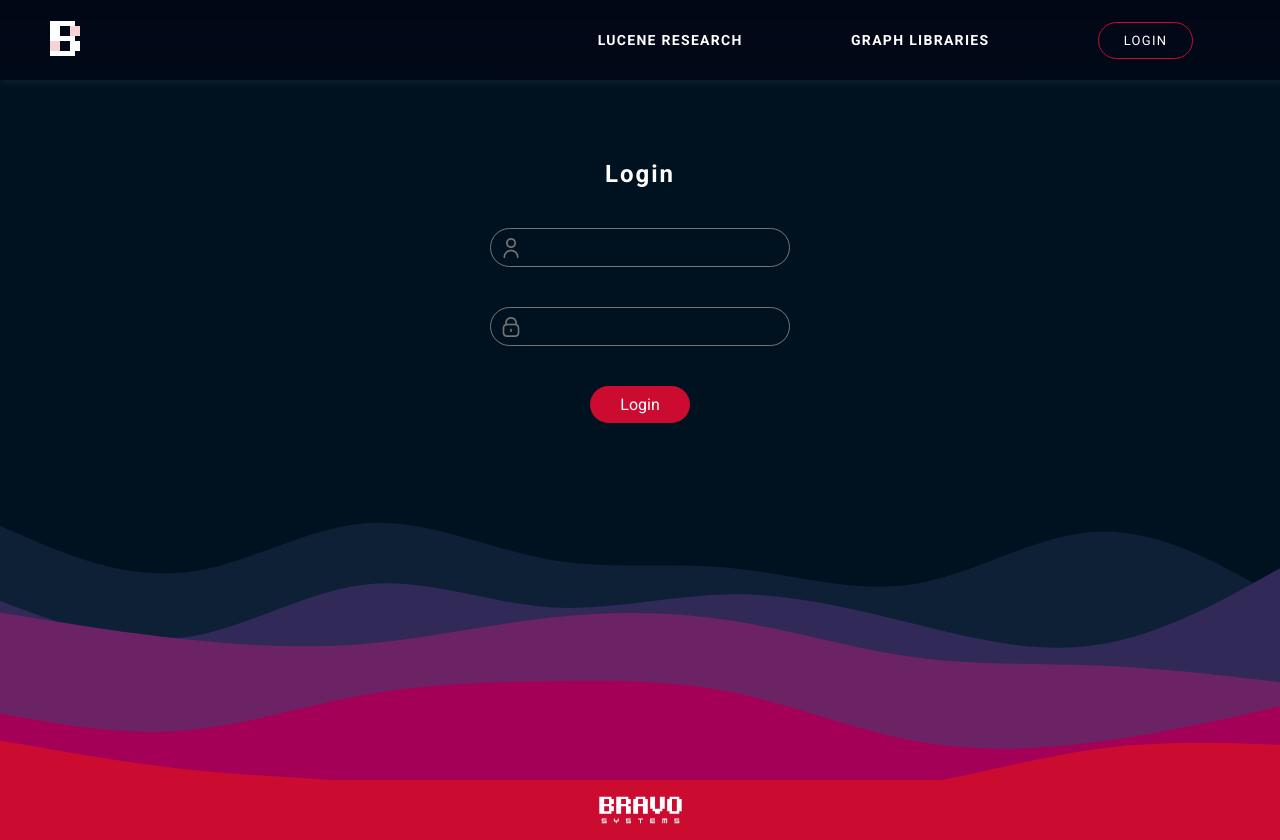
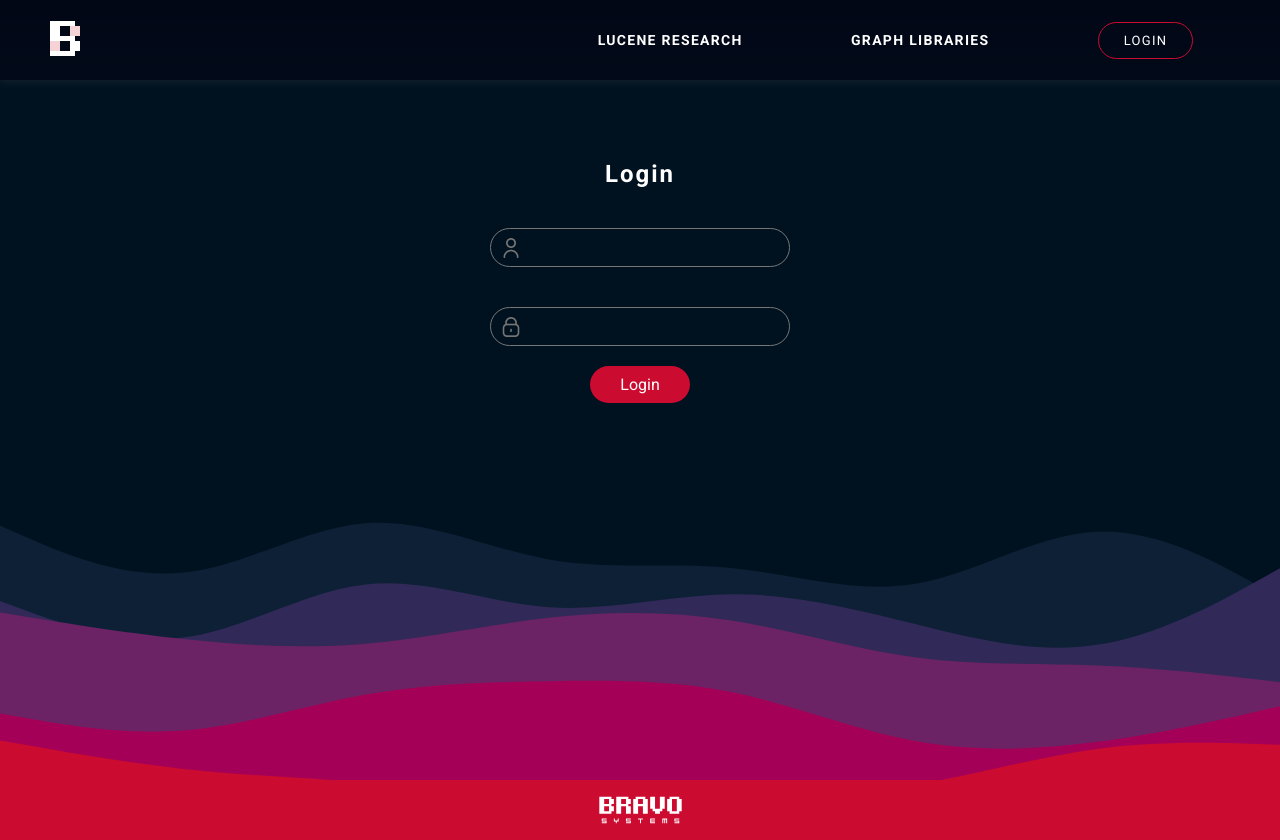
Before and after one commit to MilicaMilakovic/internship-research, a React (Create React App) app in the folder lucene-research/movies/: page /login in a window 1280 px wide. Built offline with nearby package versions, Linux system fonts and the light colour scheme.

Commit message:
Button Component added

```diff
--- a/lucene-research/movies/package.json
+++ b/lucene-research/movies/package.json
@@ -19,6 +19,7 @@
     "react": "^18.2.0",
     "react-chartjs-2": "^4.2.0",
     "react-dom": "^18.2.0",
+    "react-query": "^4.0.0",
     "react-redux": "^8.0.2",
     "react-router-dom": "^6.3.0",
     "react-scripts": "5.0.1",
@@ -49,5 +50,8 @@
       "last 1 firefox version",
       "last 1 safari version"
     ]
+  },
+  "devDependencies": {
+    "@types/react-query": "^1.2.9"
   }
 }
--- a/lucene-research/movies/src/App.tsx
+++ b/lucene-research/movies/src/App.tsx
@@ -4,15 +4,32 @@ import Graphs from "./pages/Graphs/Graphs";
 import { Route, Routes } from "react-router-dom";
 import Header from "./components/Layout/Header";
 import Login from "./pages/Login/Login";
-import PrivateRoute from "./components/PrivateRoute";
+import PrivateRoute from "./components/Route/PrivateRoute";
+import { QueryClient, QueryClientProvider } from "react-query";
 
 function App() {
+  const queryClient = new QueryClient();
   return (
     <div className="App">
       <Header />
       <Routes>
-        <Route path="/" element={<Movies />}></Route>
-        <Route path="lucene" element={<Movies />}></Route>
+        <Route
+          path="/"
+          element={
+            <QueryClientProvider client={queryClient}>
+              <Movies />
+            </QueryClientProvider>
+          }
+        ></Route>
+
+        <Route
+          path="lucene"
+          element={
+            <QueryClientProvider client={queryClient}>
+              <Movies />
+            </QueryClientProvider>
+          }
+        ></Route>
         <Route
           path="graphs"
           element={
--- a/lucene-research/movies/src/components/Layout/Header.tsx
+++ b/lucene-research/movies/src/components/Layout/Header.tsx
@@ -1,11 +1,13 @@
 import styles from "./Header.module.css";
-import { Link, NavLink } from "react-router-dom";
+import { Link, NavLink, useNavigate } from "react-router-dom";
 import { useAppDispatch, useAppSelector } from "../../store/hooks";
 import { logout } from "../../store/authSlice";
+import Button from "../UI/Button/Button";
 
 const Header = () => {
   const isAuthenticated = useAppSelector((state) => state.auth.isAuthenticated);
   const dispatch = useAppDispatch();
+  const navigate = useNavigate();
 
   return (
     <div className={styles.header}>
@@ -59,13 +61,8 @@ const Header = () => {
 
         {isAuthenticated && (
           <li>
-            <Link
-              to="/"
-              onClick={() => dispatch(logout())}
-              className={styles.login}
-            >
-              Logout
-            </Link>
+            <Button type="default" onClick={() =>{ dispatch(logout());   navigate("/lucene", { replace: true });}}>Logout</Button>
+
           </li>
         )}
       </ul>
--- a/lucene-research/movies/src/components/MovieComponent.tsx
+++ b/lucene-research/movies/src/components/Movie/MovieComponent.tsx
@@ -1,4 +1,4 @@
-import { IMovie } from "../models/IMovie";
+import { IMovie } from "../../models/IMovie";
 import styles from "./MovieComponent.module.css";
 
 const MovieComponent = (props: { movie: IMovie }) => {
--- a/lucene-research/movies/src/components/PrivateRoute.tsx
+++ b/lucene-research/movies/src/components/Route/PrivateRoute.tsx
@@ -1,5 +1,5 @@
 import { Navigate } from "react-router-dom";
-import { useAppSelector } from "../store/hooks";
+import { useAppSelector } from "../../store/hooks";
 
 const PrivateRoute = (props: any) => {
   const isAuthenticated = useAppSelector((state) => state.auth.isAuthenticated);
--- /dev/null
+++ b/lucene-research/movies/src/components/UI/Button/Button.module.css
@@ -0,0 +1,25 @@
+.button {
+  height: 37px;
+  min-width: 100px;
+  border-radius: 20px;
+  color: white;
+  border: none;
+  cursor: pointer;
+  font-family: "Roboto";
+  font-size: 16px;
+}
+
+.default {
+  border: 1px solid #cc0b30;
+  padding: 10px 30px;
+  border-radius: 20px;
+  font-size: 13px;
+  background-color: transparent;
+  text-transform: uppercase;
+  letter-spacing: 1.3px;
+  font-weight: bold;
+}
+
+.primary {
+  background-color: #cc0b30;
+}
--- /dev/null
+++ b/lucene-research/movies/src/components/UI/Button/Button.tsx
@@ -0,0 +1,19 @@
+import classNames from "classnames";
+import React from "react";
+import styles from "./Button.module.css";
+
+interface Props {
+  type: string;
+  onClick: () => void;
+  children?: React.ReactNode;
+}
+
+const Button  = (props: Props) => {
+  return (
+    <button className={classNames(styles.button, props.type === 'primary' ? styles.primary : styles.default)} onClick={props.onClick}>
+      {props.children}
+    </button>
+  );
+};
+
+export default Button;
--- a/lucene-research/movies/src/pages/Login/Login.tsx
+++ b/lucene-research/movies/src/pages/Login/Login.tsx
@@ -3,6 +3,7 @@ import { useAppDispatch } from "../../store/hooks";
 import { login } from "../../store/authSlice";
 import { useNavigate } from "react-router-dom";
 import classNames from "classnames";
+import Button from "../../components/UI/Button/Button";
 
 const Login = () => {
   const dispatch = useAppDispatch();
@@ -20,15 +21,15 @@ const Login = () => {
           type="password"
           className={classNames(styles.input, styles.password)}
         />
-        <button
-          className={styles.btn}
+        <Button
+          type="primary"
           onClick={() => {
             dispatch(login());
             navigate("/graphs", { replace: true });
           }}
         >
           Login
-        </button>
+        </Button>
       </div>
       <div className={styles.footer}>
         <img
--- a/lucene-research/movies/src/pages/Movies/Movies.tsx
+++ b/lucene-research/movies/src/pages/Movies/Movies.tsx
@@ -1,23 +1,42 @@
 import { useState, useEffect, useCallback } from "react";
 import useDebonuce from "../../hooks/useDebounce";
-import MovieComponent from "../../components/MovieComponent";
+import MovieComponent from "../../components/Movie/MovieComponent";
 import { IMovie } from "../../models/IMovie";
 import styles from "./Movies.module.css";
+import { useQuery, useQueryClient } from "react-query";
+import Button from "../../components/UI/Button/Button";
 
 const Movies = () => {
+  const queryClient = useQueryClient();
+
   const [movies, setMovies] = useState<IMovie[]>([]);
 
   const [moviesSearch, setMoviesSearch] = useState("");
 
   const debouncedSearch = useDebonuce(moviesSearch, 500);
 
-  const fetchMovies = useCallback(async () => {
-    const result = await fetch(
+  const fetchMovies = useCallback( async () => {
+    const response = await fetch(
       `http://localhost:8080/api/movies/${debouncedSearch}`
     );
-    const data = await result.json();
+    const data: IMovie[] = await response.json();
+    // return response.json();
     setMovies(data);
   }, [debouncedSearch]);
+
+  // const { data, status, error } = useQuery("movies", fetchMovies);
+
+  // if (status === "loading") {
+  //   console.log("loading");
+  // }
+
+  // if (status === "error") {
+  //   console.log("error", error);
+  // }
+
+  // if (status === "success") {
+  //   console.log("success", data);
+  // }
 
   useEffect(() => {
     if (debouncedSearch) fetchMovies();
@@ -44,26 +63,24 @@ const Movies = () => {
             value={moviesSearch}
             onChange={(e) => setMoviesSearch(e.target.value)}
           ></input>
-          <button className={styles.clear} onClick={clearSearch}>
+
+          <Button type="primary" onClick={clearSearch}>
             Clear
-          </button>
+          </Button>
         </div>
 
         <div className={styles.concepts}>
-          <p style={{ color: "#B6B8BF", fontWeight: "bold" }}>
-            Key concepts:
-          </p>
+          <p style={{ color: "#B6B8BF", fontWeight: "bold" }}>Key concepts:</p>
           <div className={styles.concept}>
             <p>Debounce</p>
             <p>Lucene</p>
           </div>
-
         </div>
       </div>
 
       <div className={styles.movies}>
         {movies.length !== 0 &&
-          movies.map((e) => <MovieComponent key={e.movieId} movie={e} />)}
+          movies.map((e: IMovie) => <MovieComponent key={e.movieId} movie={e} />)}
       </div>
     </div>
   );
--- /dev/null
+++ b/lucene-research/movies/src/react-query.d.ts
@@ -0,0 +1 @@
+declare module 'react-query';
```
Also changed, not shown: lucene-research/movies/src/components/UI/Input/Input.tsx (added, +9 -0 lines), lucene-research/movies/src/components/Movie/MovieComponent.module.css (renamed from lucene-research/movies/src/components/MovieComponent.module.css), 1 other file (tests, documents, lock files or other folders).
